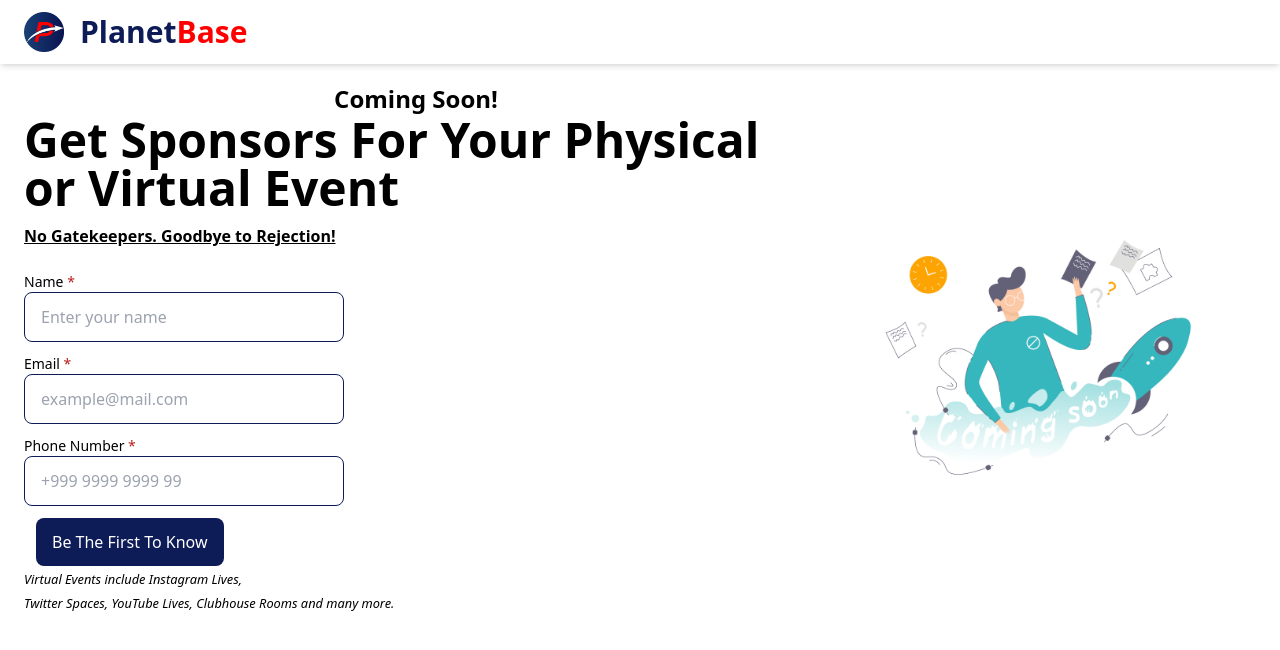
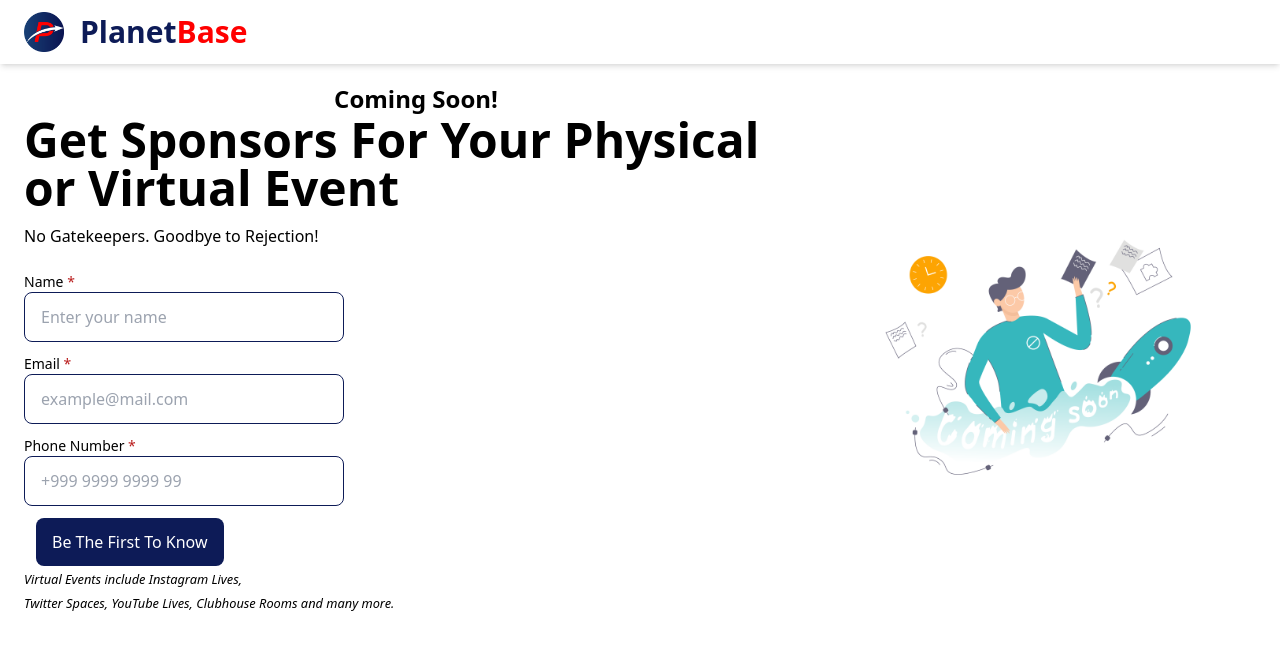
Before and after one commit to Daniel-16/planetbase-waitlist-usera, a React (Vite) app: page / in a window 1280 px wide. Shown: the top 650 px of the page. Built offline with nearby package versions, Linux system fonts and the light colour scheme.

Commit message:
Changed sub heading

```diff
--- a/src/components/Waitlist.jsx
+++ b/src/components/Waitlist.jsx
@@ -13,9 +13,7 @@ const Waitlists = () => {
           <h1 className="text-3xl md:text-5xl font-bold">
             Get Sponsors For Your Physical or Virtual Event
           </h1>
-          <p className="font-bold pt-3 underline">
-            No Gatekeepers. Goodbye to Rejection!
-          </p>
+          <p className="pt-3">No Gatekeepers. Goodbye to Rejection!</p>
           <Form />
         </div>
         {/* <img className="md:max-w-md z-10 blur-lg" src={background} alt="blur" /> */}
```
